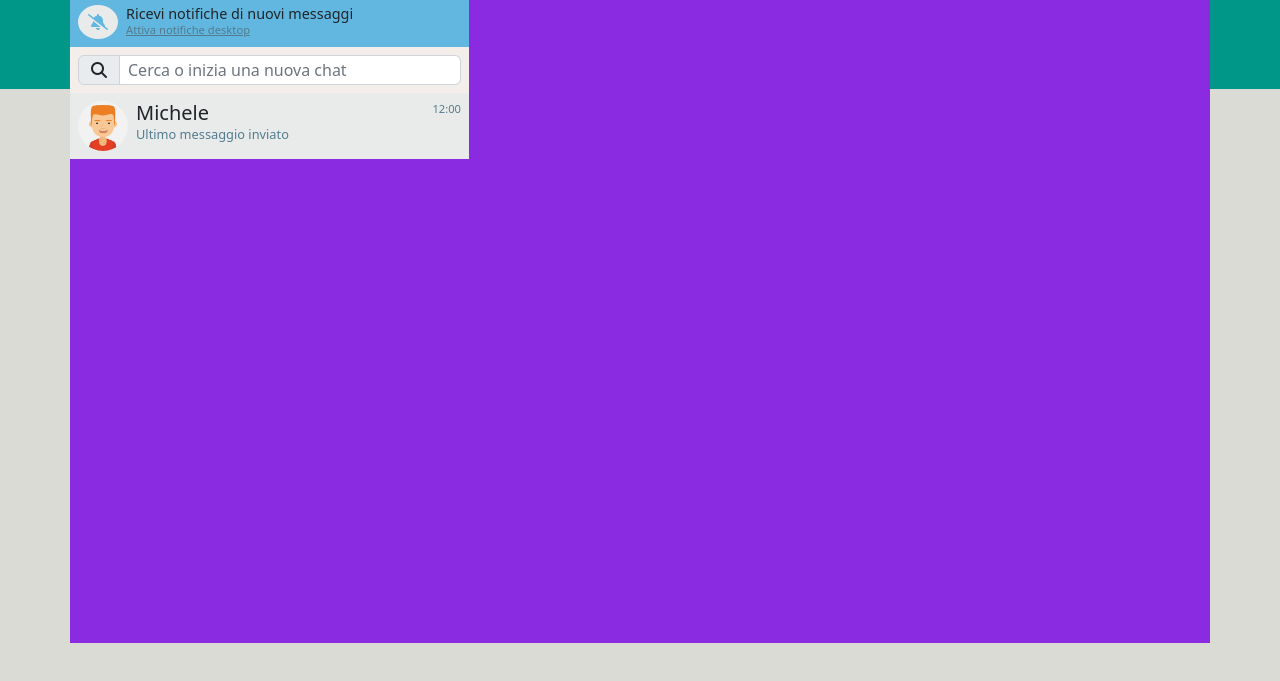
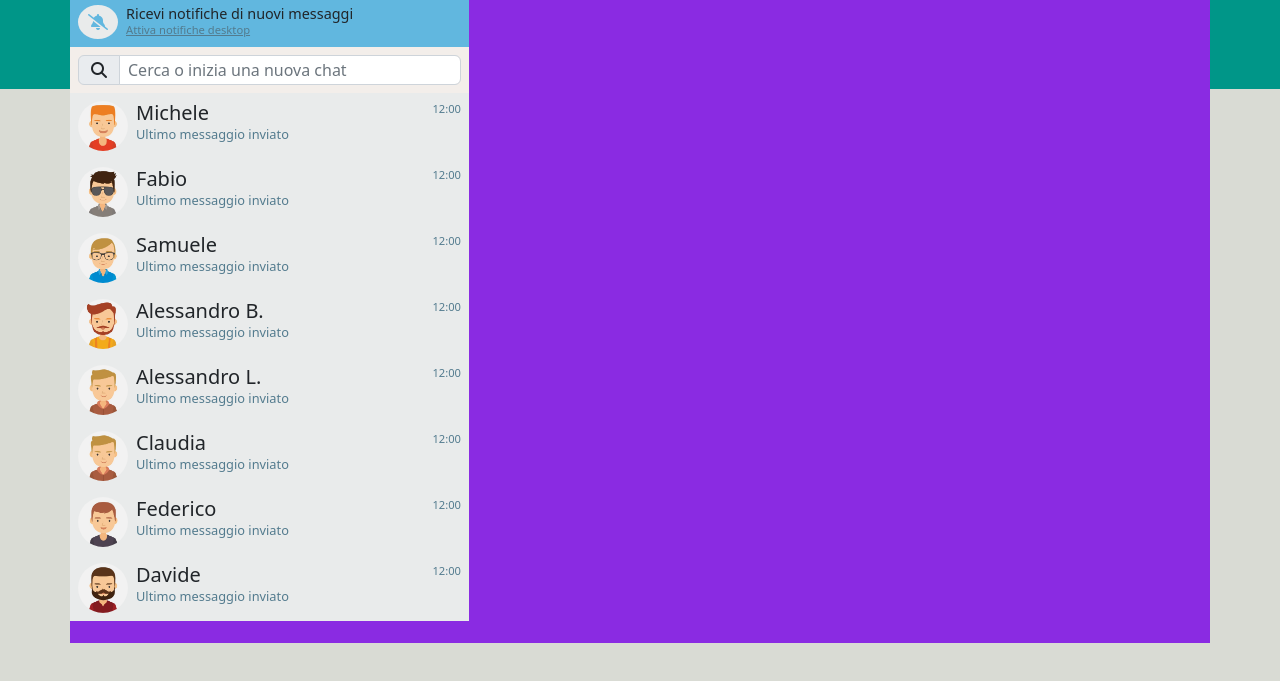
Before and after one commit to Nicowski25/vue-boolzapp, a plain HTML site: page milestone1/index.html in a window 1280 px wide. Shown: the part 71-752 px from the top of the page. Drawn offline with nearby package versions, Linux system fonts and the light colour scheme.

Commit message:
contacts chat

```diff
--- a/milestone1/assets/css/style.css
+++ b/milestone1/assets/css/style.css
@@ -97,7 +97,7 @@
 }
 
 .chats {
-    overflow-y: scroll;
+    overflow-y:scroll;
 }
 
 .chat {
--- a/milestone1/assets/js/script.js
+++ b/milestone1/assets/js/script.js
@@ -6,7 +6,7 @@ createApp({
       contacts: [
         {
             name: 'Michele',
-            avatar: './img/avatar_1.png',
+            avatar: 'assets/img/avatar_1.jpg',
             visible: true,
             messages: [
                 {
@@ -28,7 +28,7 @@ createApp({
         },
         {
             name: 'Fabio',
-            avatar: './img/avatar_2.png',
+            avatar: 'assets/img/avatar_2.jpg',
             visible: true,
             messages: [
                 {
@@ -50,7 +50,7 @@ createApp({
         },
         {
             name: 'Samuele',
-            avatar: './img/avatar_3.png',
+            avatar: 'assets/img/avatar_3.jpg',
             visible: true,
             messages: [
                 {
@@ -72,7 +72,7 @@ createApp({
         },
         {
             name: 'Alessandro B.',
-            avatar: './img/avatar_4.png',
+            avatar: 'assets/img/avatar_4.jpg',
             visible: true,
             messages: [
                 {
@@ -89,7 +89,7 @@ createApp({
         },
         {
             name: 'Alessandro L.',
-            avatar: './img/avatar_5.png',
+            avatar: 'assets/img/avatar_5.jpg',
             visible: true,
             messages: [
                 {
@@ -106,7 +106,7 @@ createApp({
         },
         {
             name: 'Claudia',
-            avatar: './img/avatar_5.png',
+            avatar: 'assets/img/avatar_5.jpg',
             visible: true,
             messages: [
                 {
@@ -128,7 +128,7 @@ createApp({
         },
         {
             name: 'Federico',
-            avatar: './img/avatar_7.png',
+            avatar: 'assets/img/avatar_7.jpg',
             visible: true,
             messages: [
                 {
@@ -145,7 +145,7 @@ createApp({
         },
         {
             name: 'Davide',
-            avatar: './img/avatar_8.png',
+            avatar: 'assets/img/avatar_8.jpg',
             visible: true,
             messages: [
                 {
--- a/milestone1/index.html
+++ b/milestone1/index.html
@@ -18,7 +18,7 @@
 
     <div id="app" class="main-container container p-0">
 
-        <div id="left">
+        <div id="left" class="mh-100">
             <!-- left header and icons -->
             <div class="header-left d-flex justify-content-between">
                 <div class="left-profile d-flex align-items-center w-50">
@@ -51,13 +51,13 @@
             </div>
             <!-- chats -->
             <div class="chats">
-                <div class="chat d-flex justify-content-between p-2">
+                <div v-for="contact in contacts" class="chat d-flex justify-content-between p-2">
                     <div class="left-chat-profile d-flex">
                         <div class="chat-profile-image">
-                            <img src="./assets/img/avatar_1.jpg" class="profile-img">
+                            <img :src="contact.avatar" class="profile-img">
                         </div>
                         <div class="chat-info px-2">
-                            <h5 class="m-0">Michele</h5>
+                            <h5 class="m-0">{{contact.name}}</h5>
                             <p class="m-0 color-shadegray fs-08">Ultimo messaggio inviato</p>
                         </div>
                     </div>
```
